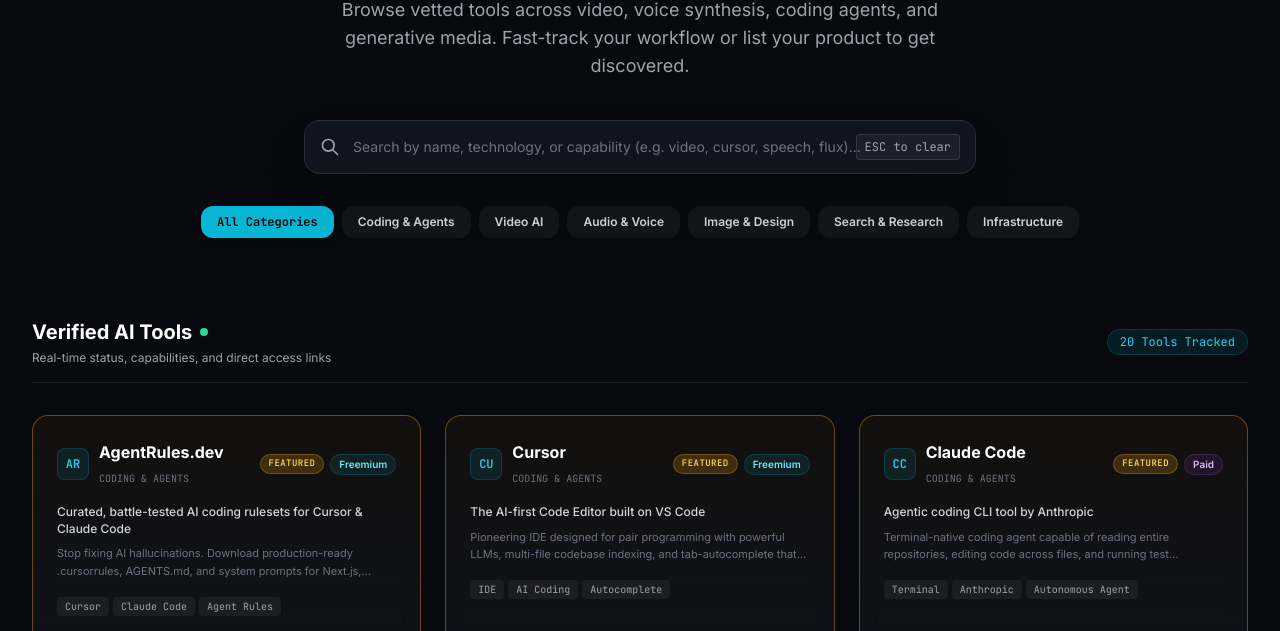
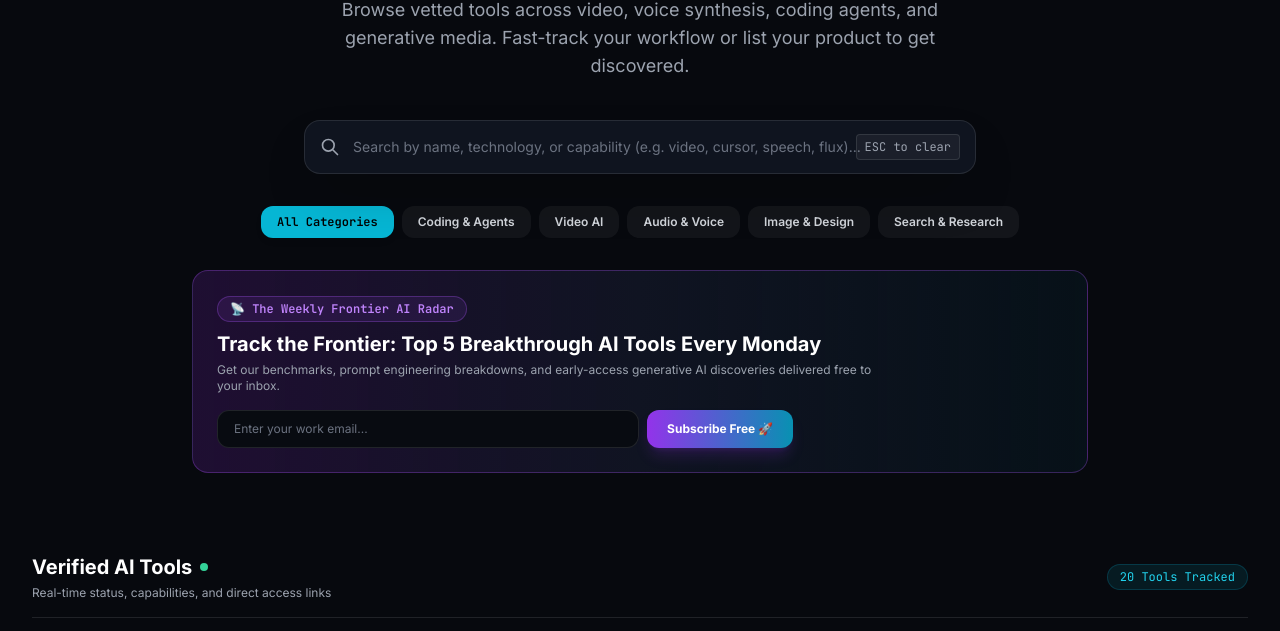
Before and after one commit to ceopatinhalo-ai/aitoolradar-io, a plain HTML site: page index.html in a window 1280 px wide. Shown: the part 424-1055 px from the top of the page. Drawn offline with nearby package versions, Linux system fonts and the light colour scheme.

Commit message:
feat(lead-gen): add Weekly Frontier Radar newsletter opt-in banner

```diff
--- a/index.html
+++ b/index.html
@@ -131,12 +131,33 @@
       <button data-cat="Audio & Voice" class="cat-pill px-4 py-2 rounded-xl text-xs font-semibold bg-white/5 text-gray-300 hover:bg-white/10">Audio & Voice</button>
       <button data-cat="Image & Design" class="cat-pill px-4 py-2 rounded-xl text-xs font-semibold bg-white/5 text-gray-300 hover:bg-white/10">Image & Design</button>
       <button data-cat="Search & Research" class="cat-pill px-4 py-2 rounded-xl text-xs font-semibold bg-white/5 text-gray-300 hover:bg-white/10">Search & Research</button>
-      <button data-cat="Infrastructure" class="cat-pill px-4 py-2 rounded-xl text-xs font-semibold bg-white/5 text-gray-300 hover:bg-white/10">Infrastructure</button>
+    </div>
+
+    <!-- WEEKLY FRONTIER RADAR OPT-IN BANNER -->
+    <div class="max-w-4xl mx-auto my-8 p-6 bg-gradient-to-r from-purple-900/30 via-[#101422] to-cyan-950/20 border border-purple-500/30 rounded-2xl relative overflow-hidden text-left">
+      <div class="inline-flex items-center gap-2 px-3 py-1 bg-purple-500/10 border border-purple-500/30 rounded-full text-xs text-purple-400 font-semibold mb-2 font-mono">
+        📡 The Weekly Frontier AI Radar
+      </div>
+      <h3 class="text-lg sm:text-xl font-bold text-white mb-1">Track the Frontier: Top 5 Breakthrough AI Tools Every Monday</h3>
+      <p class="text-xs text-gray-400 mb-4 max-w-2xl">
+        Get our benchmarks, prompt engineering breakdowns, and early-access generative AI discoveries delivered free to your inbox.
+      </p>
+
+      <form onsubmit="handleRadarLeadSubmit(event)" id="radar-lead-form" class="flex flex-col sm:flex-row gap-2 max-w-xl">
+        <input type="email" id="radar-email" required placeholder="Enter your work email..." class="flex-1 px-4 py-2.5 bg-[#080b11] border border-white/10 rounded-xl text-xs text-white placeholder-gray-500 focus:outline-none focus:ring-1 focus:ring-purple-400">
+        <button type="submit" class="px-5 py-2.5 bg-gradient-to-r from-purple-600 to-cyan-600 hover:from-purple-500 hover:to-cyan-500 text-white font-bold rounded-xl text-xs transition cursor-pointer shadow-lg shadow-purple-600/20 whitespace-nowrap">
+          Subscribe Free 🚀
+        </button>
+      </form>
+      <div id="radar-success-msg" class="hidden mt-3 p-3 bg-purple-500/20 border border-purple-500/40 rounded-xl text-xs text-purple-300">
+        🎉 You're in! Check your inbox for the 2026 Frontier Benchmark Report.
+      </div>
     </div>
   </section>
 
   <!-- DIRECTORY GRID -->
   <main class="flex-grow max-w-7xl mx-auto px-4 sm:px-6 lg:px-8 pb-24" id="directory">
+
     <div class="flex items-center justify-between mb-8 border-b border-white/10 pb-4">
       <div>
         <h2 class="text-xl font-bold text-white flex items-center gap-2">
@@ -370,6 +391,22 @@
       document.getElementById('tool-modal').classList.add('hidden');
     });
 
+    function handleRadarLeadSubmit(e) {
+      e.preventDefault();
+      const email = document.getElementById('radar-email').value;
+      localStorage.setItem('aitoolradar_lead', JSON.stringify({ email, time: new Date().toISOString() }));
+      try {
+        fetch('https://formsubmit.co/ajax/ceopatinhalo@gmail.com', {
+          method: 'POST',
+          headers: { 'Content-Type': 'application/json', 'Accept': 'application/json' },
+          body: JSON.stringify({ email, product: 'AIToolRadar Weekly Frontier Newsletter' })
+        }).catch(() => {});
+      } catch(err) {}
+
+      document.getElementById('radar-lead-form').classList.add('hidden');
+      document.getElementById('radar-success-msg').classList.remove('hidden');
+    }
+
     init();
   </script>
 </body>
```
